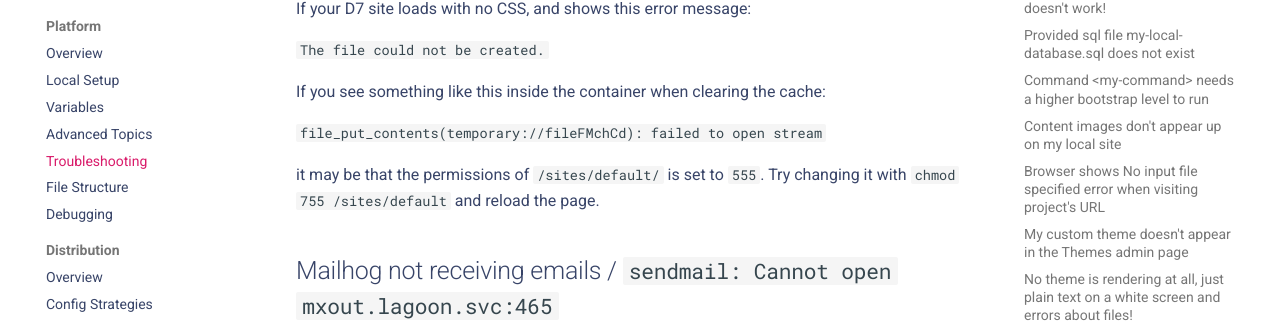
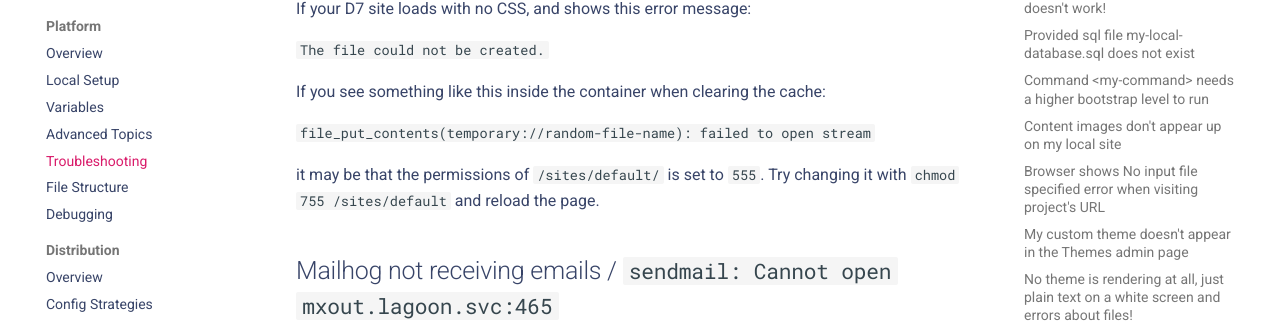
Before and after one commit to jackwrfuller/govcms-docs-poc, an MkDocs documentation site: the page built from docs/platform/troubleshooting.md, in a window 1280 px wide and 900 px high, scrolled down 9303 px. Shown: the part 136-459 px from the top of the window. Built offline with MkDocs 1.6.1 and Material for MkDocs 9.7.7, drawn with Linux system fonts in a browser that asks for light colours; comment, search, counter and statistics services are not loaded.

Commit message:
fix typos

```diff
--- a/docs/platform/troubleshooting.md
+++ b/docs/platform/troubleshooting.md
@@ -352,7 +352,7 @@ If your D7 site loads with no CSS, and shows this error message:
 
 If you see something like this inside the container when clearing the cache:
 
-`file_put_contents(temporary://fileFMchCd): failed to open stream`
+`file_put_contents(temporary://random-file-name): failed to open stream`
 
 it may be that the permissions of `/sites/default/` is set to `555`. Try changing it with `chmod 755 /sites/default` and reload the page.
 
```
Also changed, not shown: docs/faq/index.md (+1 -1 lines), docs/platform/local-setup.md (+1 -1 lines).
